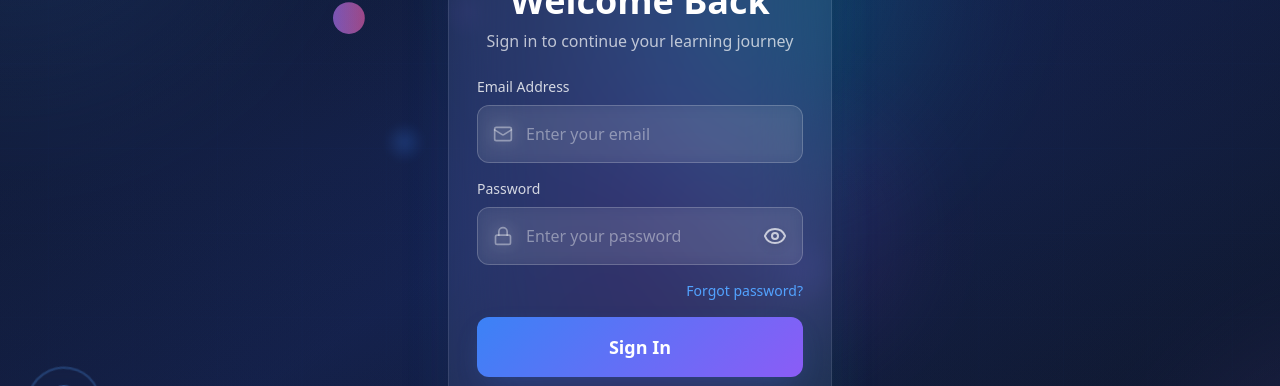
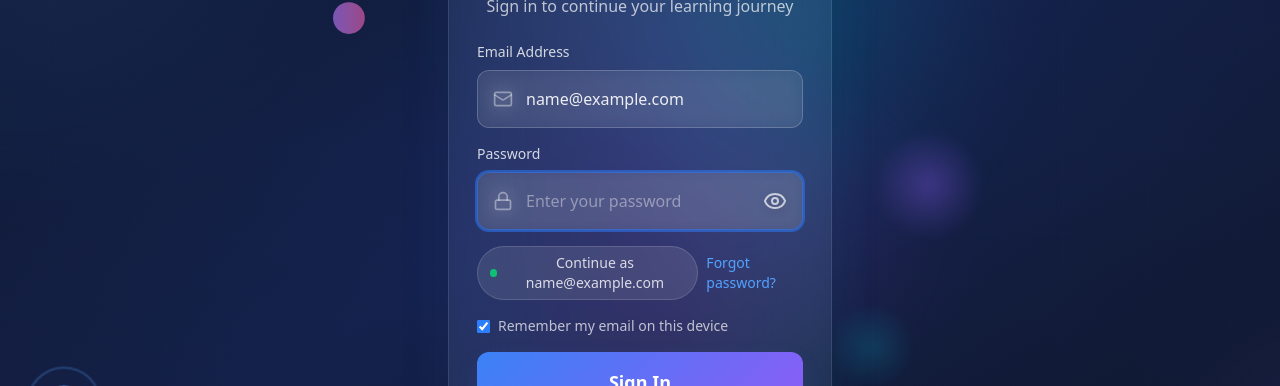
Before and after one commit to alim034/StudyHub-Frontend, a React (Vite) app: page /login in a window 1280 px wide. Shown: the part 252-638 px from the top of the page. Built offline with nearby package versions, Linux system fonts and the light colour scheme; no server answers; sample sign-in values are in the browser's storage.

Commit message:
Updated Code of AuthContext and Login page

```diff
--- a/src/context/AuthContext.jsx
+++ b/src/context/AuthContext.jsx
@@ -39,7 +39,13 @@ export const AuthProvider = ({ children }) => {
       // 4. SAVE THE TOKEN!
       localStorage.setItem('token', data.token);
       // Some APIs return { token, user }, others return the user directly
-      setUser(data?.user || data);
+      const resolvedUser = data?.user || data;
+      setUser(resolvedUser);
+      // Remember email for UX (do NOT store password)
+      const resolvedEmail = resolvedUser?.email || email;
+      if (resolvedEmail) {
+        localStorage.setItem('lastLoginEmail', resolvedEmail);
+      }
       navigate("/dashboard");
     } catch (err) {
       setError(err.response?.data?.message || "Login failed");
@@ -57,7 +63,12 @@ export const AuthProvider = ({ children }) => {
       const { data } = await api.post('/auth/register', { name, email, password });
       // 6. SAVE THE TOKEN!
       localStorage.setItem('token', data.token);
-      setUser(data?.user || data);
+      const resolvedUser = data?.user || data;
+      setUser(resolvedUser);
+      const resolvedEmail = resolvedUser?.email || email;
+      if (resolvedEmail) {
+        localStorage.setItem('lastLoginEmail', resolvedEmail);
+      }
       navigate("/dashboard");
     } catch (err) {
       setError(err.response?.data?.message || "Registration failed");
--- a/src/pages/Login.jsx
+++ b/src/pages/Login.jsx
@@ -1,4 +1,4 @@
-import React, { useState } from "react";
+import React, { useEffect, useRef, useState } from "react";
 import { Link } from "react-router-dom";
 import { motion } from "framer-motion";
 import {
@@ -256,6 +256,30 @@ const Login = () => {
     const [error, setError] = useState("");
     const [success, setSuccess] = useState("");
     const { login: authLogin, error: authError } = useAuth();
+    const [rememberEmail, setRememberEmail] = useState(true);
+    const passwordRef = useRef(null);
+
+    // Prefill saved email and focus password for faster login
+    useEffect(() => {
+        try {
+            const savedEmail =
+                localStorage.getItem('lastLoginEmail') ||
+                (() => {
+                    try {
+                        const u = JSON.parse(localStorage.getItem('user'));
+                        return u?.email || "";
+                    } catch {
+                        return "";
+                    }
+                })();
+            if (savedEmail) {
+                setFormData((prev) => ({ ...prev, email: savedEmail }));
+                setTimeout(() => passwordRef.current?.focus(), 0);
+            }
+        } catch {
+            // ignore
+        }
+    }, []);
 
     // We now delegate login entirely to AuthContext (handles token, user, and navigate)
 
@@ -310,6 +334,11 @@ const Login = () => {
             console.log('Attempting login with:', { email: formData.email });
             // Call AuthContext login so context.user updates immediately and it navigates to /dashboard
             await authLogin(formData.email.trim(), formData.password);
+            if (rememberEmail) {
+                localStorage.setItem('lastLoginEmail', formData.email.trim());
+            } else {
+                localStorage.removeItem('lastLoginEmail');
+            }
             // AuthContext handles navigation; optional success message for brief visual feedback
             setSuccess("Login successful! Redirecting...");
 
@@ -400,6 +429,8 @@ const Login = () => {
                                     <input
                                         type="email"
                                         name="email"
+                                        id="email"
+                                        autoComplete="username"
                                         value={formData.email}
                                         onChange={handleChange}
                                         placeholder="Enter your email"
@@ -422,6 +453,9 @@ const Login = () => {
                                     <input
                                         type={showPassword ? "text" : "password"}
                                         name="password"
+                                        id="password"
+                                        autoComplete="current-password"
+                                        ref={passwordRef}
                                         value={formData.password}
                                         onChange={handleChange}
                                         placeholder="Enter your password"
@@ -448,8 +482,25 @@ const Login = () => {
                                 </div>
                             </div>
 
-                            {/* Forgot Password Link */}
-                            <div className="flex justify-end">
+                            {/* Saved account + Forgot Password */}
+                            <div className="flex flex-col gap-2 sm:flex-row sm:items-center sm:justify-between">
+                                {(() => {
+                                    const saved = typeof window !== 'undefined' ? localStorage.getItem('lastLoginEmail') : null;
+                                    return saved ? (
+                                        <button
+                                            type="button"
+                                            onClick={() => {
+                                                setFormData((p) => ({ ...p, email: saved }));
+                                                setTimeout(() => passwordRef.current?.focus(), 0);
+                                            }}
+                                            className="inline-flex items-center gap-2 text-xs sm:text-sm px-3 py-1.5 rounded-full bg-white/10 border border-white/15 text-white/80 hover:bg-white/15 transition"
+                                            disabled={loading}
+                                        >
+                                            <span className="inline-block w-2 h-2 rounded-full bg-green-400/80" />
+                                            Continue as {saved}
+                                        </button>
+                                    ) : null;
+                                })()}
                                 <Link
                                     to="/forgot-password"
                                     className="text-sm text-blue-400 hover:text-blue-300 transition-colors duration-200"
@@ -457,6 +508,18 @@ const Login = () => {
                                     Forgot password?
                                 </Link>
                             </div>
+
+                            {/* Remember email */}
+                            <label className="flex items-center gap-2 text-xs sm:text-sm text-white/70 select-none">
+                                <input
+                                    type="checkbox"
+                                    className="accent-blue-500"
+                                    checked={rememberEmail}
+                                    onChange={(e) => setRememberEmail(e.target.checked)}
+                                    disabled={loading}
+                                />
+                                Remember my email on this device
+                            </label>
 
                             {/* Success Message (short-lived before redirect) */}
                             {success && (
```
